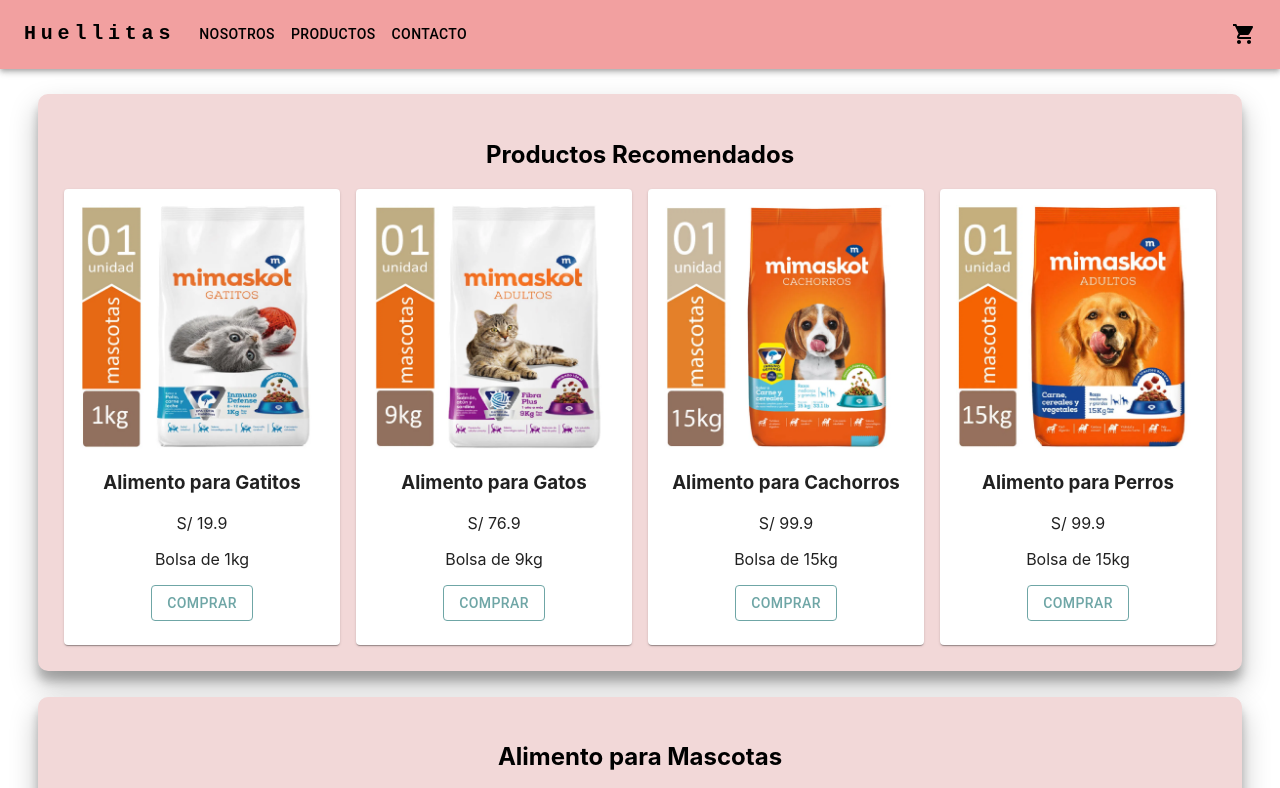
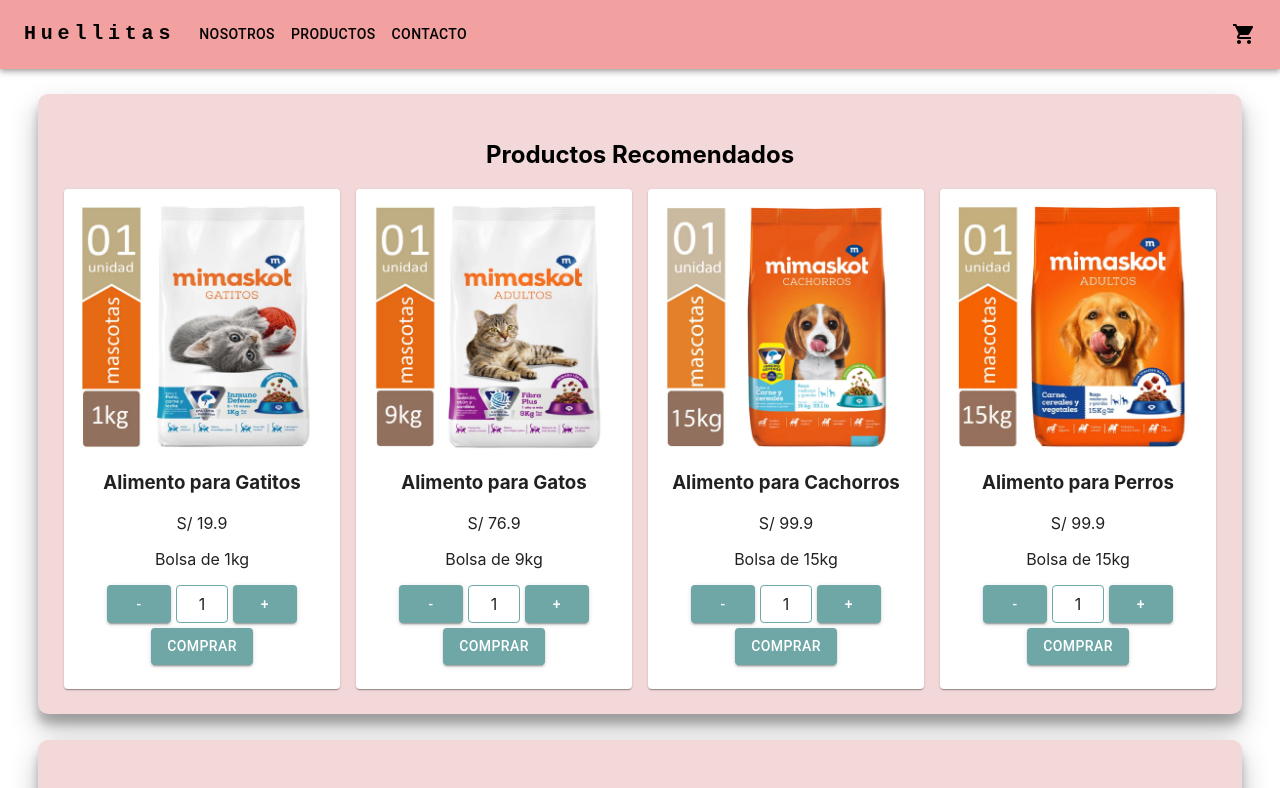
Before and after one commit to anmomiy/proyecto-react, a React (Create React App) app: page / in a window 1280 px wide. Shown: the top 788 px of the page. Built offline with nearby package versions, Linux system fonts and the light colour scheme; the HTML template or start-up script is replaced by a standard one.

Commit message:
desafio 4: contador

```diff
--- a/src/App.js
+++ b/src/App.js
@@ -1,13 +1,13 @@
 import './App.css';
 import NavBar from './components/NavBar/NavBar'
-import CardList from './components/CardList/CardList'
+import ItemListContainer from './components/ItemListContainer/ItemListContainer'
 
 function App() {
   return (
     <div className="App">
       <NavBar/>
-      <CardList title={"Productos Recomendados"} />
-      <CardList title={"Alimento para Mascotas"} />
+      <ItemListContainer />
+
     </div>
   );
 }
--- a/src/components/CardList/CardList.js
+++ /dev/null
@@ -1,28 +0,0 @@
-
-import {Grid} from '@mui/material'
-import CardItem from '../Card/CardItem'
-import './CardList.css'
-const CardList = ({title}) =>{
-
-    return(
-        <div className="cardList-container">
-            <h2>{title}</h2>
-            <Grid container spacing={2}>
-                <Grid item xs={12} sm={6} md={3}>
-                <CardItem itemName={"Alimento para Gatitos"} image={"alimento-gatitos-1kg.png"} price={19.90} description={"Bolsa de 1kg"}/>
-                </Grid>
-                <Grid item xs={12} sm={6} md={3}>
-                    <CardItem itemName={"Alimento para Gatos"} image={"alimento-gatos-9kg.png"} price={76.90} description={"Bolsa de 9kg"}/>
-                </Grid>
-                <Grid item xs={12} sm={6} md={3}>
-                    <CardItem itemName={"Alimento para Cachorros"} image={"alimento-cachorros-15kg.png"} price={99.90} description={"Bolsa de 15kg"}/>
-                </Grid>
-                <Grid item xs={12} sm={6} md={3}>
-                    <CardItem itemName={"Alimento para Perros"} image={"alimento-perros-15kg.png"} price={99.90} description={"Bolsa de 15kg"}/>
-                </Grid>
-            </Grid>
-        </div>
-    )
-}
-
-export default CardList;
--- a/src/components/Card/CardItem.css
+++ b/src/components/Item/Item.css
@@ -2,6 +2,5 @@
     width: 100%;
 }
 .card-content > button{
-    color: #6FA6A6;
-    border: 1px solid #6fa6a6;
+    background-color: #6FA6A6;
 }
--- a/src/components/Card/CardItem.js
+++ b/src/components/Item/Item.js
@@ -1,9 +1,10 @@
 import * as React from 'react';
 import {Card, CardContent} from '@mui/material';
 import Button from '@mui/material/Button';
-import './CardItem.css'
+import './Item.css'
+import ItemCount from '../ItemCount/ItemCount'
+const Item = ({itemName,image,price,description,itemStock}) =>{
 
-const CardItem = ({itemName,image,price,description}) =>{
     return(
         <Card >
             <CardContent >
@@ -12,11 +13,11 @@
                 <h3>{itemName}</h3>
                 <p>S/ {price}</p>
                 <p>{description}</p>
-                <Button variant="outlined">Comprar</Button>
+                <ItemCount stock={itemStock}/>
                 </div>
             </CardContent>
         </Card>
     )
 }
 
-export default CardItem;
+export default Item;
--- /dev/null
+++ b/src/components/ItemCount/ItemCount.css
@@ -0,0 +1,17 @@
+.countBox{
+    margin: 2% 0;
+    display:flex;
+    justify-content: center;
+}
+.countBox > span{
+    width: 50px;
+    height: 36.5px;
+    line-height: 36.5px;
+    border: 1px solid #6fa6a6;
+    border-radius: 4px;
+}
+.countBox > button{
+    background-color: #6FA6A6;
+    margin: 0% 2%;
+    width: 50px;
+}
--- /dev/null
+++ b/src/components/ItemCount/ItemCount.js
@@ -0,0 +1,29 @@
+import Button from '@mui/material/Button';
+import {useState} from 'react';
+import './ItemCount.css'
+const ItemCount = ({stock}) =>{
+    const [count, setCount] = useState(1);
+
+    const addCount = () =>{
+        count < stock && setCount(count + 1)
+    }
+    const removeCount = () =>{
+        count > 0 && setCount(count - 1)
+    }
+
+    const onAdd = () =>{
+        console.log(count)
+    }
+    return(
+        <>
+        <div className='countBox'>
+            <Button onClick={removeCount} variant="contained">-</Button>
+            <span>{count}</span>
+            <Button onClick={addCount} variant="contained">+</Button>
+        </div>
+        <Button onClick={onAdd} variant="contained">Comprar</Button>
+        </>
+    )
+}
+
+export default ItemCount;
--- /dev/null
+++ b/src/components/ItemList/ItemList.js
@@ -0,0 +1,28 @@
+
+import {Grid} from '@mui/material'
+import CardItem from '../Item/Item'
+import './ItemList.css'
+const ItemList = ({title}) =>{
+
+    return(
+        <div className="cardList-container">
+            <h2>{title}</h2>
+            <Grid container spacing={2}>
+                <Grid item xs={12} sm={6} md={3}>
+                <CardItem itemName={"Alimento para Gatitos"} image={"alimento-gatitos-1kg.png"} price={19.90} description={"Bolsa de 1kg"} itemStock={10}/>
+                </Grid>
+                <Grid item xs={12} sm={6} md={3}>
+                    <CardItem itemName={"Alimento para Gatos"} image={"alimento-gatos-9kg.png"} price={76.90} description={"Bolsa de 9kg"} itemStock={8}/>
+                </Grid>
+                <Grid item xs={12} sm={6} md={3}>
+                    <CardItem itemName={"Alimento para Cachorros"} image={"alimento-cachorros-15kg.png"} price={99.90} description={"Bolsa de 15kg"} itemStock={9}/>
+                </Grid>
+                <Grid item xs={12} sm={6} md={3}>
+                    <CardItem itemName={"Alimento para Perros"} image={"alimento-perros-15kg.png"} price={99.90} description={"Bolsa de 15kg"} itemStock={7}/>
+                </Grid>
+            </Grid>
+        </div>
+    )
+}
+
+export default ItemList;
--- /dev/null
+++ b/src/components/ItemListContainer/ItemListContainer.js
@@ -0,0 +1,14 @@
+
+import ItemList from '../ItemList/ItemList'
+
+
+const ItemListContainer = ()=>{
+    return(
+        <>
+        <ItemList title={"Productos Recomendados"} />
+        <ItemList title={"Alimento para Mascotas"} />
+        </>
+    )
+}
+
+export default ItemListContainer;
```
Also changed, not shown: src/components/ItemList/ItemList.css (renamed from src/components/CardList/CardList.css), src/components/ItemListContainer/ItemListContainer.css (added).
